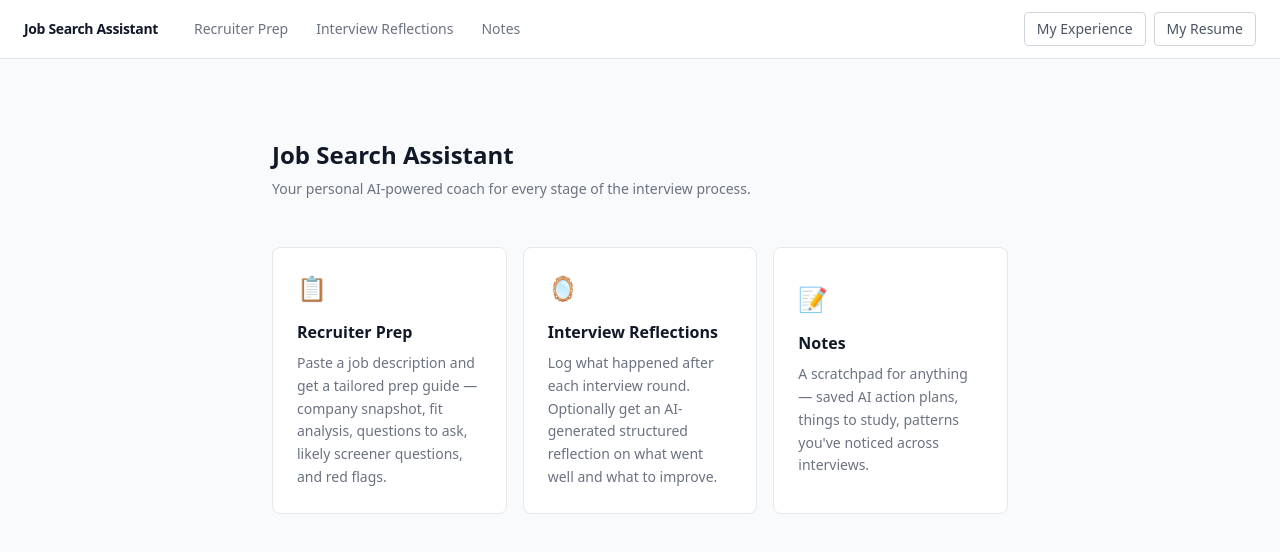
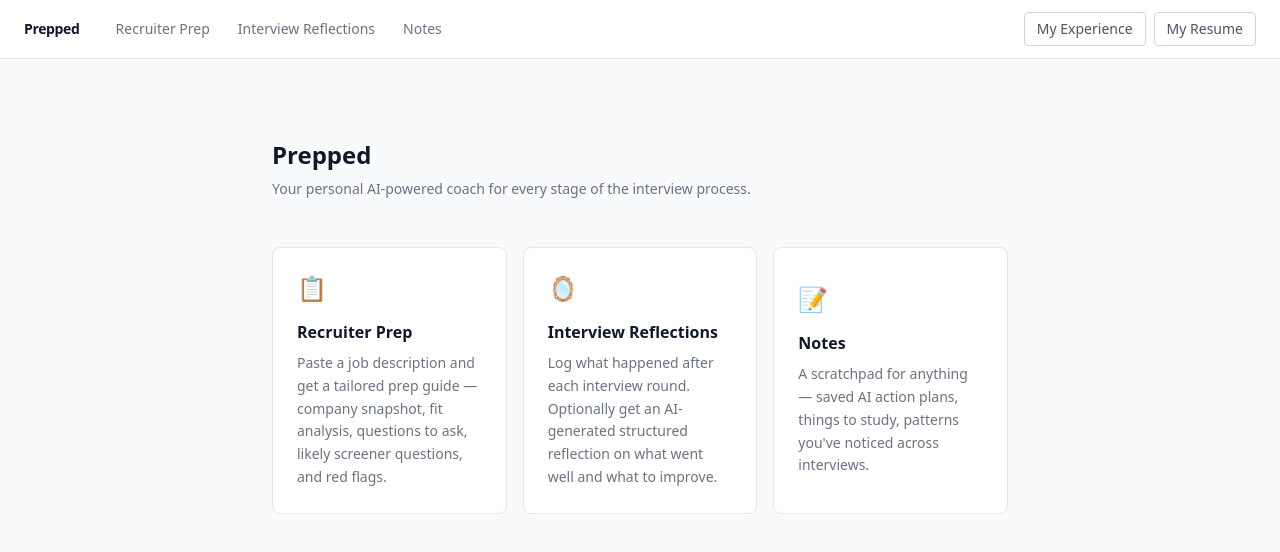
Before and after one commit to yrao6597/prepped, a React (Vite) app: page / in a window 1280 px wide. Shown: the top 552 px of the page. Built offline with nearby package versions, Linux system fonts and the light colour scheme.

Commit message:
Rename to prepped

```diff
--- a/index.html
+++ b/index.html
@@ -3,7 +3,7 @@
   <head>
     <meta charset="UTF-8" />
     <meta name="viewport" content="width=device-width, initial-scale=1.0" />
-    <title>Job Search Assistant</title>
+    <title>Prepped</title>
   </head>
   <body>
     <div id="root"></div>
--- a/src/components/LandingPage.tsx
+++ b/src/components/LandingPage.tsx
@@ -37,7 +37,7 @@ export default function LandingPage({ onNavigate }: LandingPageProps) {
   return (
     <div className="max-w-3xl mx-auto py-20 px-4">
       <div className="mb-12">
-        <h1 className="text-2xl font-semibold text-gray-900 mb-2">Job Search Assistant</h1>
+        <h1 className="text-2xl font-semibold text-gray-900 mb-2">Prepped</h1>
         <p className="text-gray-500 text-sm">Your personal AI-powered coach for every stage of the interview process.</p>
       </div>
       <div className="grid grid-cols-3 gap-4">
--- a/src/components/Navbar.tsx
+++ b/src/components/Navbar.tsx
@@ -16,7 +16,7 @@ export default function Navbar({ activeTab, onTabChange, onHome, onOpenResume, o
           onClick={onHome}
           className="font-semibold text-gray-900 text-sm tracking-tight hover:text-gray-600 transition-colors"
         >
-          Job Search Assistant
+          Prepped
         </button>
         <div className="flex gap-1">
           <TabButton
```
